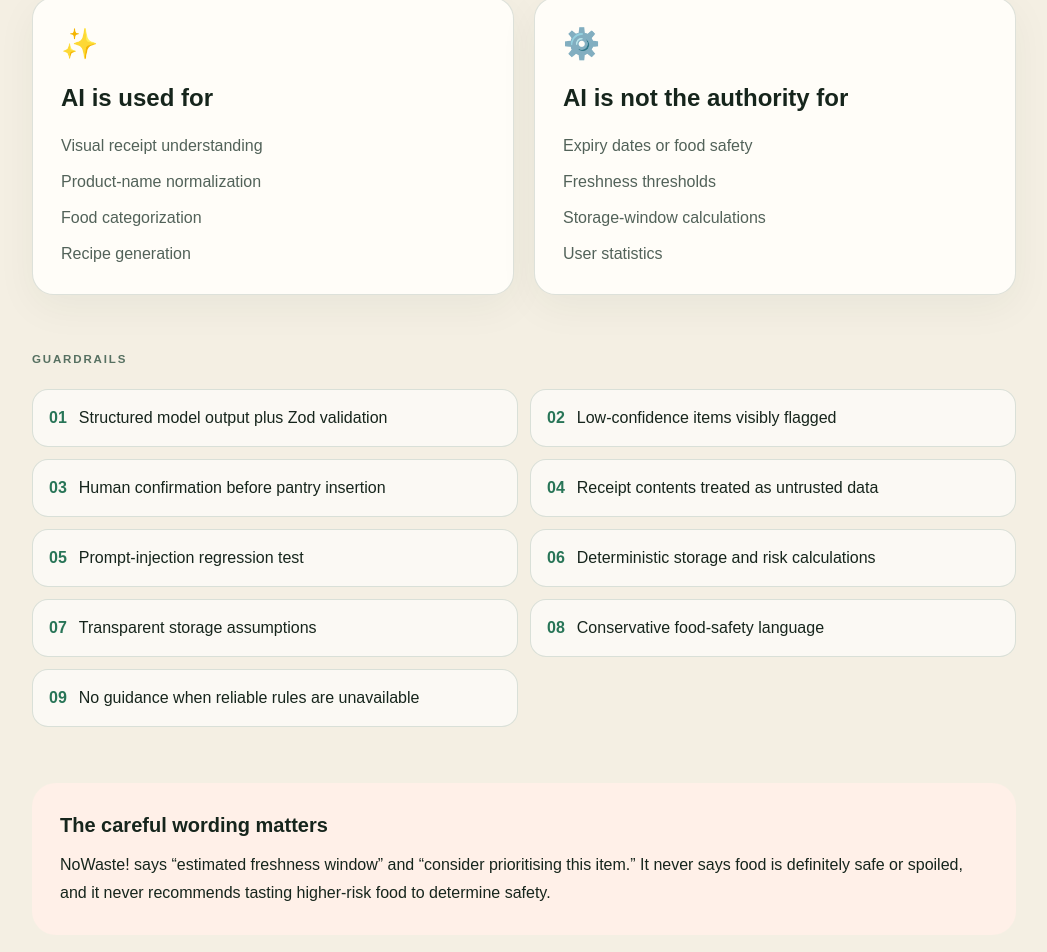
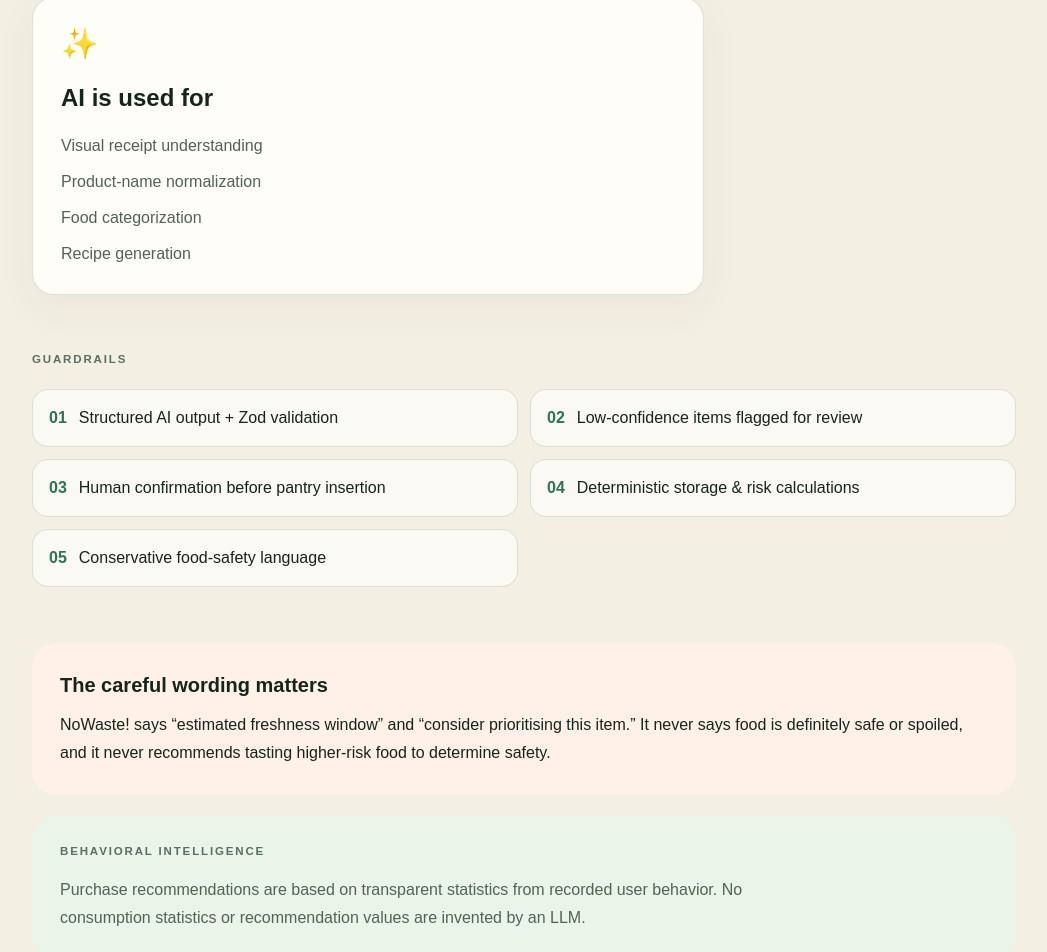
Before and after one commit to Arishaiquel/NoWaste-, a Next.js app: page /responsible-ai in a window 1280 px wide. Shown: the part 436-1388 px from the top of the page, without its empty margins (116-1163 px from the left). Built offline with nearby package versions, Linux system fonts and the light colour scheme; no server answers.

Commit message:
Simplify responsible AI guidance

```diff
--- a/app/responsible-ai/page.tsx
+++ b/app/responsible-ai/page.tsx
@@ -1,11 +1,11 @@
-const safeguards = ["Structured model output plus Zod validation","Low-confidence items visibly flagged","Human confirmation before pantry insertion","Receipt contents treated as untrusted data","Prompt-injection regression test","Deterministic storage and risk calculations","Transparent storage assumptions","Conservative food-safety language","No guidance when reliable rules are unavailable"];
+const safeguards = ["Structured AI output + Zod validation","Low-confidence items flagged for review","Human confirmation before pantry insertion","Deterministic storage & risk calculations","Conservative food-safety language"];
 
 export default function ResponsibleAI() {
   return <main className="mx-auto max-w-5xl px-5 py-16"><p className="eyebrow">Responsible AI</p><h1 className="mt-4 text-5xl font-black tracking-tight">AI handles ambiguity.<br/>Code handles the stakes.</h1><p className="mt-6 max-w-3xl text-lg leading-8 text-[#526259]">Traditional OCR can read text, but grocery receipts use abbreviations such as “CHKN BRST BF 500G”. AI interprets that as “Chicken breast” and assigns a category. It never decides whether food is safe or invents an expiry date.</p>
-    <div className="mt-12 grid gap-5 md:grid-cols-2"><section className="card p-7"><span className="text-3xl">✨</span><h2 className="mt-5 text-2xl font-black">AI is used for</h2><ul className="mt-5 space-y-3 text-[#526259]"><li>Visual receipt understanding</li><li>Product-name normalization</li><li>Food categorization</li><li>Recipe generation</li></ul></section><section className="card p-7"><span className="text-3xl">⚙️</span><h2 className="mt-5 text-2xl font-black">AI is not the authority for</h2><ul className="mt-5 space-y-3 text-[#526259]"><li>Expiry dates or food safety</li><li>Freshness thresholds</li><li>Storage-window calculations</li><li>User statistics</li></ul></section></div>
+    <div className="mt-12"><section className="card max-w-2xl p-7"><span className="text-3xl">✨</span><h2 className="mt-5 text-2xl font-black">AI is used for</h2><ul className="mt-5 space-y-3 text-[#526259]"><li>Visual receipt understanding</li><li>Product-name normalization</li><li>Food categorization</li><li>Recipe generation</li></ul></section></div>
     <section className="mt-14"><p className="eyebrow">Guardrails</p><div className="mt-5 grid gap-3 sm:grid-cols-2">{safeguards.map((x,i)=><div className="flex gap-3 rounded-2xl border border-[#164b3525] bg-white/60 p-4" key={x}><span className="font-black text-[#287557]">{String(i+1).padStart(2,"0")}</span><span>{x}</span></div>)}</div></section>
     <div className="mt-14 rounded-3xl bg-[#fff0e8] p-7"><h2 className="text-xl font-black">The careful wording matters</h2><p className="mt-3 leading-7">NoWaste! says “estimated freshness window” and “consider prioritising this item.” It never says food is definitely safe or spoiled, and it never recommends tasting higher-risk food to determine safety.</p></div>
-    <section className="mt-5 rounded-3xl bg-[#eaf4e9] p-7"><p className="eyebrow">Behavioral intelligence</p><h2 className="mt-3 text-2xl font-black">Transparent statistics first. Predictive ML later.</h2><div className="mt-5 grid gap-5 text-sm leading-7 text-[#526259] md:grid-cols-2"><div><p>Purchase guidance is an estimate derived from recorded outcomes. Fewer than three resolved purchases produces no personalized quantity.</p><p className="mt-3">Current recommendations use a recency-weighted consumption average. Confidence labels describe history volume—not a statistical confidence interval.</p></div><div><p>History remains editable at the pantry level. Synthetic demo history is visibly labeled and never mixed with real user records.</p><p className="mt-3">An LLM is not used to invent consumption statistics. If natural-language phrasing is added later, it may receive only precomputed facts.</p></div></div></section>
+    <section className="mt-5 rounded-3xl bg-[#eaf4e9] p-7"><p className="eyebrow">Behavioral intelligence</p><p className="mt-4 max-w-3xl leading-7 text-[#526259]">Purchase recommendations are based on transparent statistics from recorded user behavior. No consumption statistics or recommendation values are invented by an LLM.</p></section>
     <section className="mt-5 rounded-3xl bg-[#eef3ed] p-7"><p className="eyebrow">Community Rescue</p><h2 className="mt-3 text-2xl font-black">Privacy and deterministic safety rules come first.</h2><p className="mt-4 text-sm leading-7 text-[#526259]">AI may help normalize listing wording, but it never certifies food safety or invents storage history. Code-based rules restrict high-risk categories. Public map pins are deliberately approximate, and private home addresses are never exposed.</p></section>
   </main>;
 }
```
